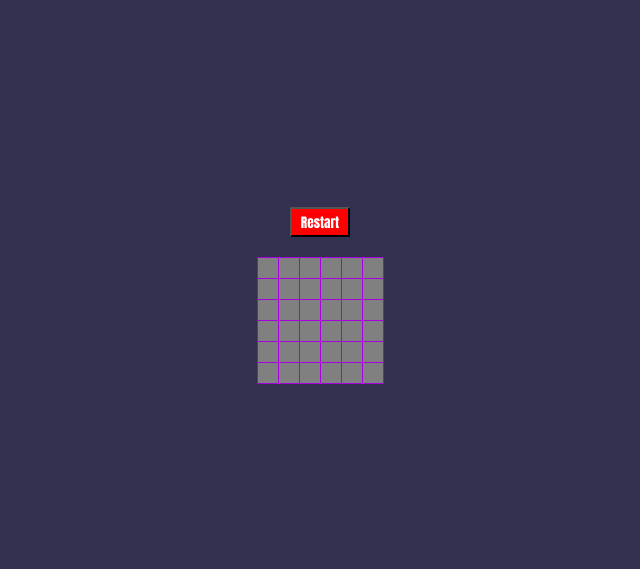
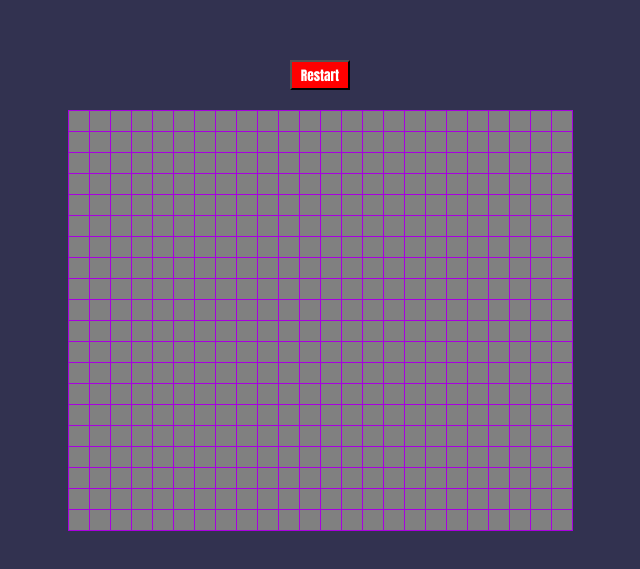
Before and after one commit to mterczynski/mine-sweeper, a React (Create React App) app: page / in a window 1280 px wide. Shown: the part 105-674 px from the top of the page, without its empty margins (320-960 px from the left). Built offline with nearby package versions, Linux system fonts and the light colour scheme.

Commit message:
Added preview

```diff
--- a/src/components/Board.tsx
+++ b/src/components/Board.tsx
@@ -21,17 +21,17 @@ export class Board extends Component<any, BoardState> {
     };
   }
 
-  // private readonly initialBombsCount = 99;
-  // private readonly rowCount = 20;
-  // private readonly columnCount = 24;
+  private readonly initialBombsCount = 99;
+  private readonly rowCount = 20;
+  private readonly columnCount = 24;
 
   // private readonly initialBombsCount = 20;
   // private readonly rowCount = 10;
   // private readonly columnCount = 12;
 
-  private readonly initialBombsCount = 4;
-  private readonly rowCount = 6;
-  private readonly columnCount = 6;
+  // private readonly initialBombsCount = 4;
+  // private readonly rowCount = 6;
+  // private readonly columnCount = 6;
 
   restartGame = () => {
     this.setState({
```
Also changed, not shown: preview.png (added), 1 other file (tests, documents, lock files or other folders).
